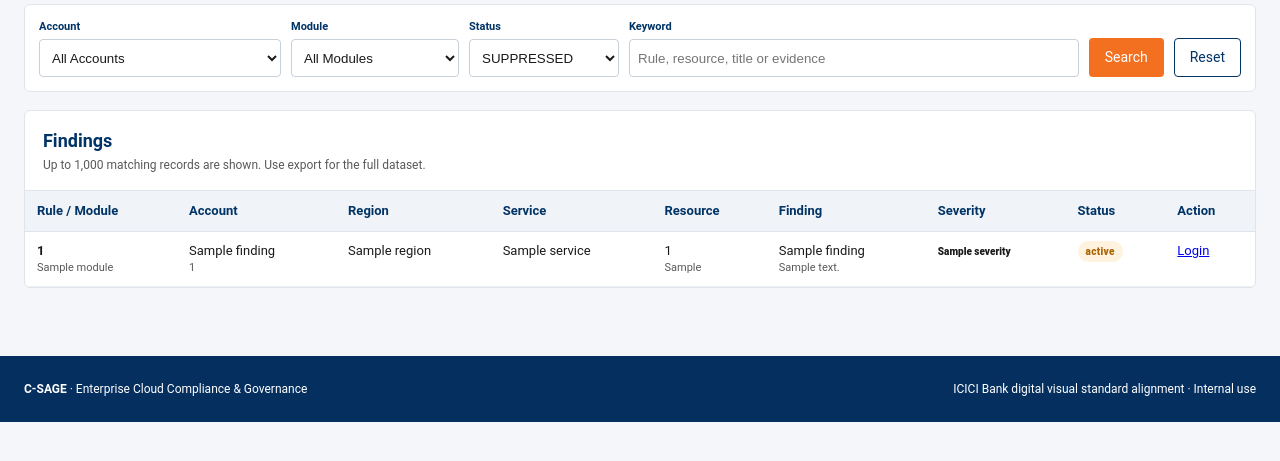
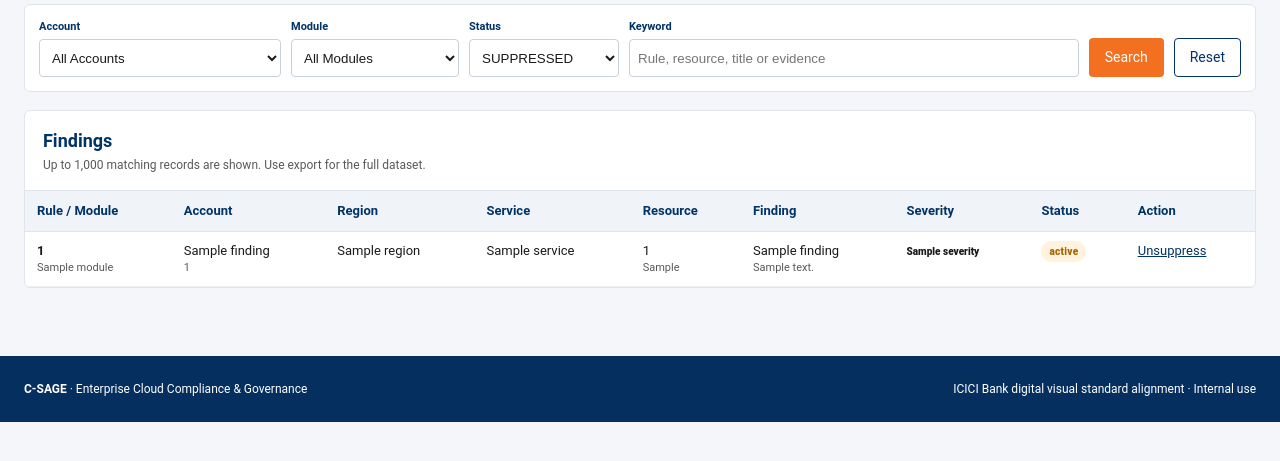
Before and after one commit to shankamal/AWS-C-SAGE, a Django app: template templates/compliance/findings.html in a window 1280 px wide. Shown: the part 239-700 px from the top of the page. Run offline with Django 5.2, Linux system fonts and the light colour scheme; the template is opened without the code that fills it: most values are stand-ins (such as "Sample title", 1, 10 or a date in 2020).

Commit message:
Simplify finding actions for Basic Auth

```diff
--- a/templates/compliance/findings.html
+++ b/templates/compliance/findings.html
@@ -5,13 +5,13 @@
 <form class="filter-bar" method="get">
   <label>Account<select name="account"><option value="">All Accounts</option>{% for id,name in accounts %}<option value="{{ id }}" {% if filters.account == id %}selected{% endif %}>{{ name }} ({{ id }})</option>{% endfor %}</select></label>
   <label>Module<select name="module"><option value="">All Modules</option>{% for m in module_names %}<option value="{{ m }}" {% if filters.module == m %}selected{% endif %}>{{ m }}</option>{% endfor %}</select></label>
-  <label>Status<select name="status"><option value="">All Statuses</option><option {% if filters.status == 'COMPLIANT' %}selected{% endif %}>COMPLIANT</option><option value="NON_COMPLIANT" {% if filters.status == 'NON_COMPLIANT' %}selected{% endif %}>NON-COMPLIANT</option><option {% if filters.status == 'SUPPRESSED' %}selected{% endif %}>SUPPRESSED</option></select></label>
+  <label>Status<select name="status"><option value="">All Statuses</option><option value="COMPLIANT" {% if filters.status == 'COMPLIANT' %}selected{% endif %}>COMPLIANT</option><option value="NON_COMPLIANT" {% if filters.status == 'NON_COMPLIANT' %}selected{% endif %}>NON-COMPLIANT</option><option value="SUPPRESSED" {% if filters.status == 'SUPPRESSED' %}selected{% endif %}>SUPPRESSED</option></select></label>
   <label class="grow">Keyword<input type="search" name="q" value="{{ filters.q }}" placeholder="Rule, resource, title or evidence"></label>
   <button class="btn btn-primary" type="submit">Search</button>
   <a class="btn btn-outline" href="{% url 'findings' %}">Reset</a>
 </form>
 <section class="panel"><div class="panel-head"><div><h2>Findings</h2><p>Up to 1,000 matching records are shown. Use export for the full dataset.</p></div></div>
 <div class="table-wrap"><table><thead><tr><th>Rule / Module</th><th>Account</th><th>Region</th><th>Service</th><th>Resource</th><th>Finding</th><th>Severity</th><th>Status</th><th>Action</th></tr></thead><tbody>
-{% for f in findings %}<tr><td><strong>{{ f.rule_id }}</strong><small>{{ f.module }}</small></td><td>{{ f.account_name }}<small>{{ f.account_id }}</small></td><td>{{ f.region }}</td><td>{{ f.service }}</td><td class="resource">{{ f.resource_id }}<small>{{ f.resource_type }}</small></td><td>{{ f.title }}<small>{{ f.details }}</small></td><td><span class="severity severity-{{ f.severity|lower }}">{{ f.severity }}</span></td><td><span class="badge badge-{{ f.status|lower|cut:'_' }}">{{ f.get_status_display }}</span></td><td>{% if f.status != 'COMPLIANT' and f.status != 'ERROR' %}{% if user.is_authenticated %}<form method="post" action="{% url 'toggle_suppression' f.id %}">{% csrf_token %}<button class="link-button" type="submit">{% if f.status == 'SUPPRESSED' %}Unsuppress{% else %}Suppress{% endif %}</button></form>{% else %}<a href="/admin/login/?next={{ request.path }}">Login</a>{% endif %}{% else %}—{% endif %}</td></tr>{% empty %}<tr><td colspan="9">No findings match the selected filters.</td></tr>{% endfor %}
+{% for f in findings %}<tr><td><strong>{{ f.rule_id }}</strong><small>{{ f.module }}</small></td><td>{{ f.account_name }}<small>{{ f.account_id }}</small></td><td>{{ f.region }}</td><td>{{ f.service }}</td><td class="resource">{{ f.resource_id }}<small>{{ f.resource_type }}</small></td><td>{{ f.title }}<small>{{ f.details }}</small></td><td><span class="severity severity-{{ f.severity|lower }}">{{ f.severity }}</span></td><td><span class="badge badge-{{ f.status|lower|cut:'_' }}">{{ f.get_status_display }}</span></td><td>{% if f.status != 'COMPLIANT' and f.status != 'ERROR' %}<form method="post" action="{% url 'toggle_suppression' f.id %}">{% csrf_token %}<button class="link-button" type="submit">{% if f.status == 'SUPPRESSED' %}Unsuppress{% else %}Suppress{% endif %}</button></form>{% else %}—{% endif %}</td></tr>{% empty %}<tr><td colspan="9">No findings match the selected filters.</td></tr>{% endfor %}
 </tbody></table></div></section>
 {% endblock %}
```
